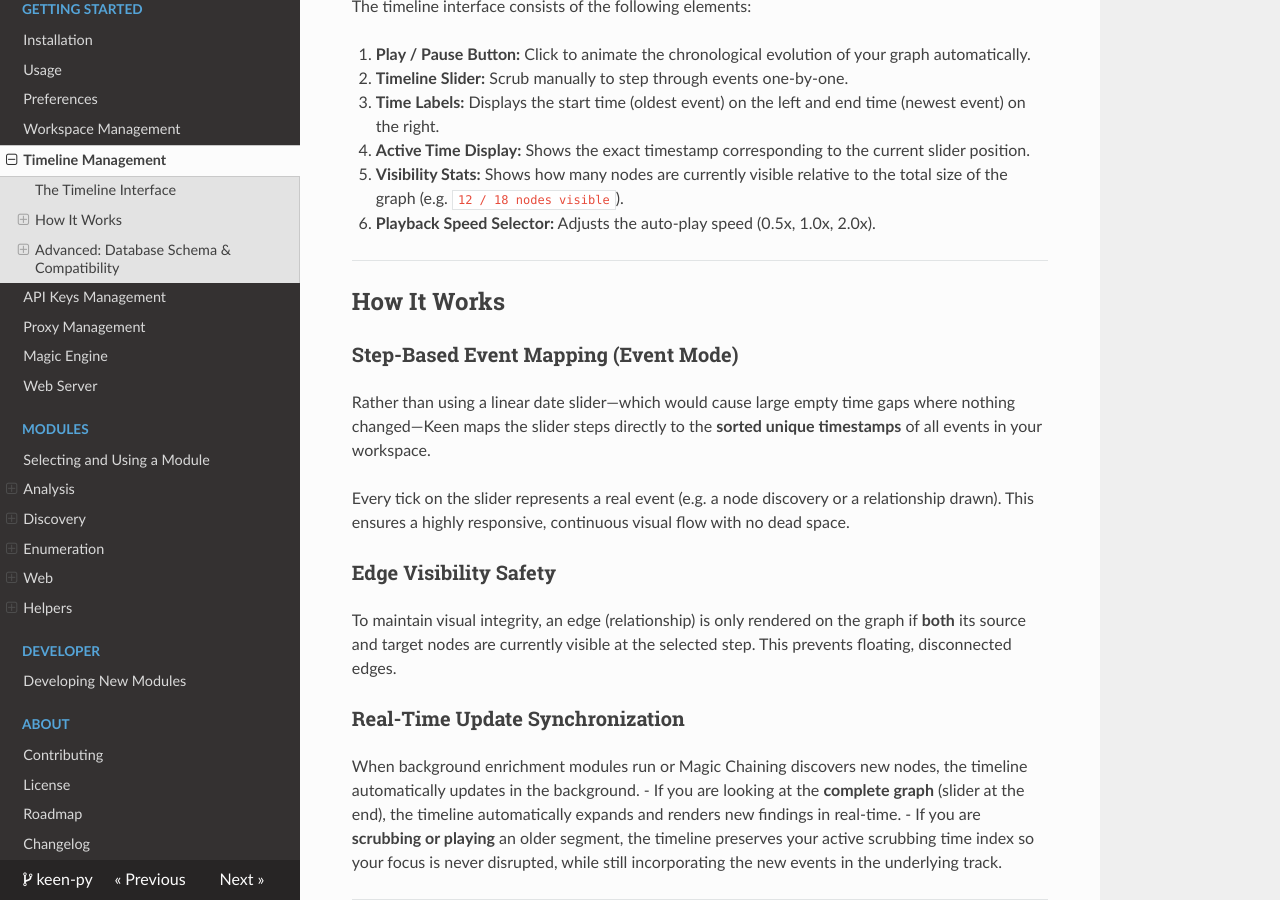
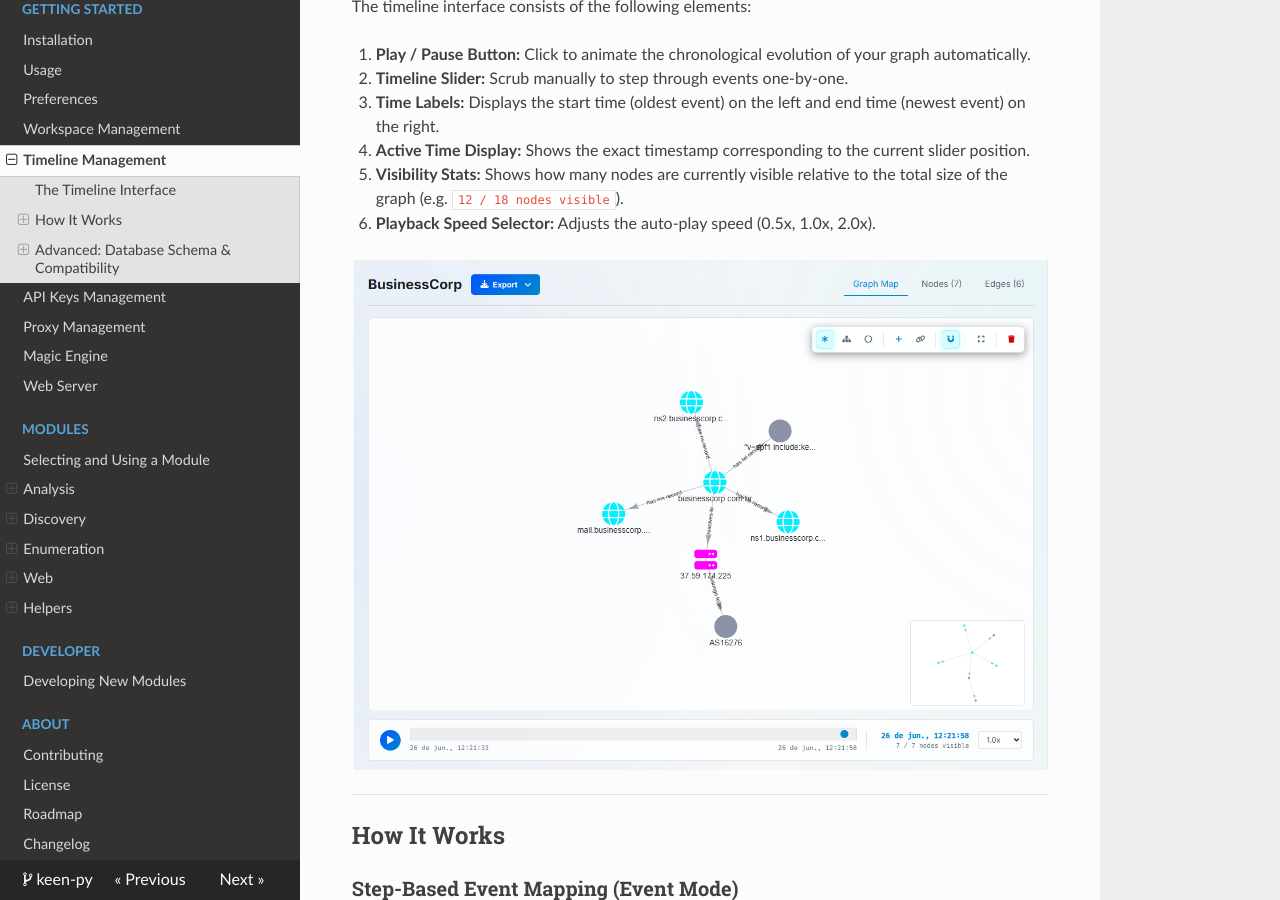
Before and after one commit to samuel-s-marques/keen-py, an MkDocs documentation site: the page built from docs/getting-started/timeline_management.md, in a window 1280 px wide and 900 px high, scrolled down 486 px. Built offline with MkDocs 1.6.1, drawn with Linux system fonts in a browser that asks for light colours; nearby versions of some CDN libraries.

Commit message:
add screenshot

```diff
--- a/docs/getting-started/timeline_management.md
+++ b/docs/getting-started/timeline_management.md
@@ -18,6 +18,8 @@ The timeline interface consists of the following elements:
 4. **Active Time Display:** Shows the exact timestamp corresponding to the current slider position.
 5. **Visibility Stats:** Shows how many nodes are currently visible relative to the total size of the graph (e.g. `12 / 18 nodes visible`).
 6. **Playback Speed Selector:** Adjusts the auto-play speed (0.5x, 1.0x, 2.0x).
+
+![View of the web server UI, showing the Event Timeline feature.](../assets/images/timeline_screenshot.png)
 
 ---
 
```
